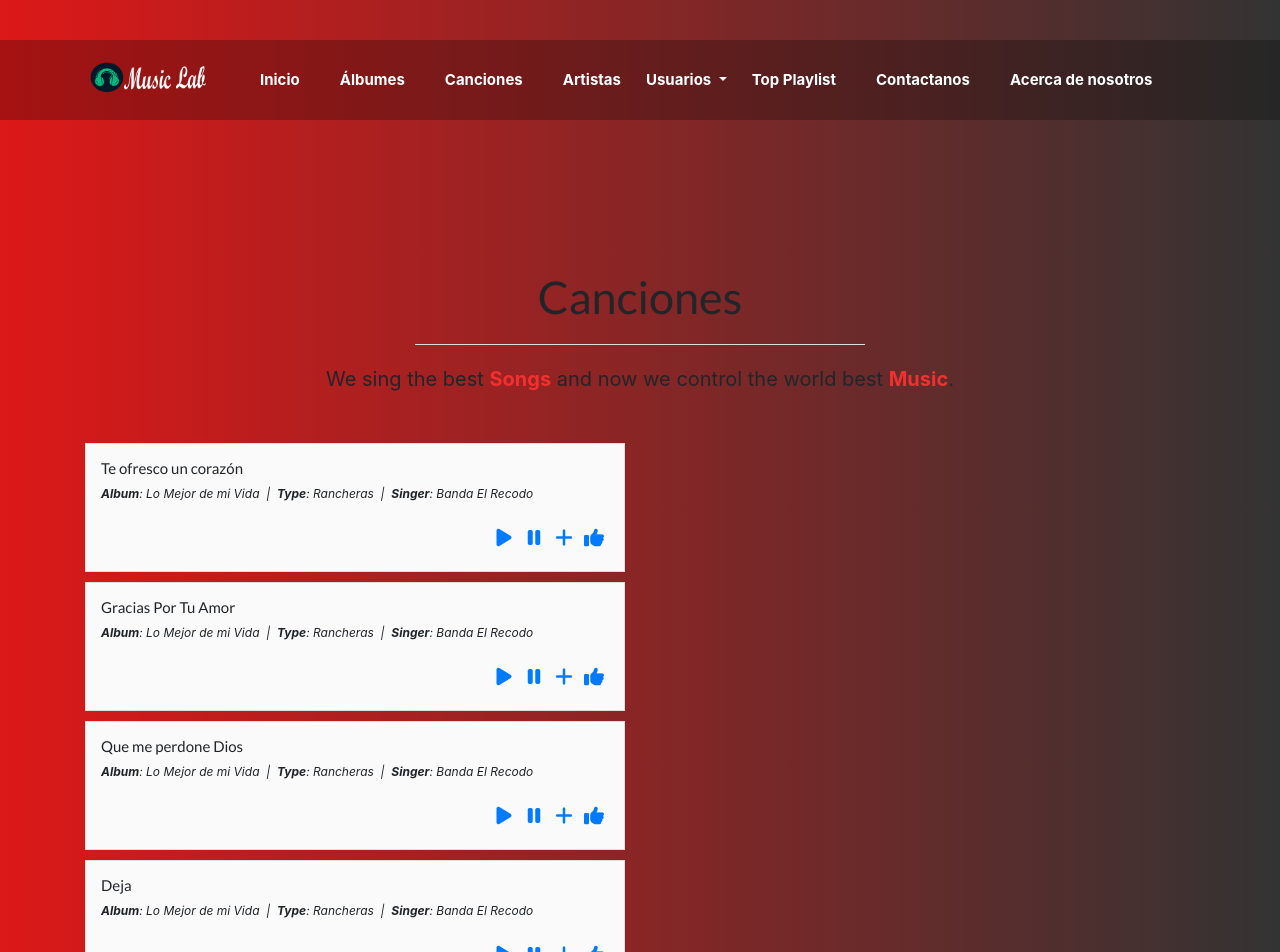
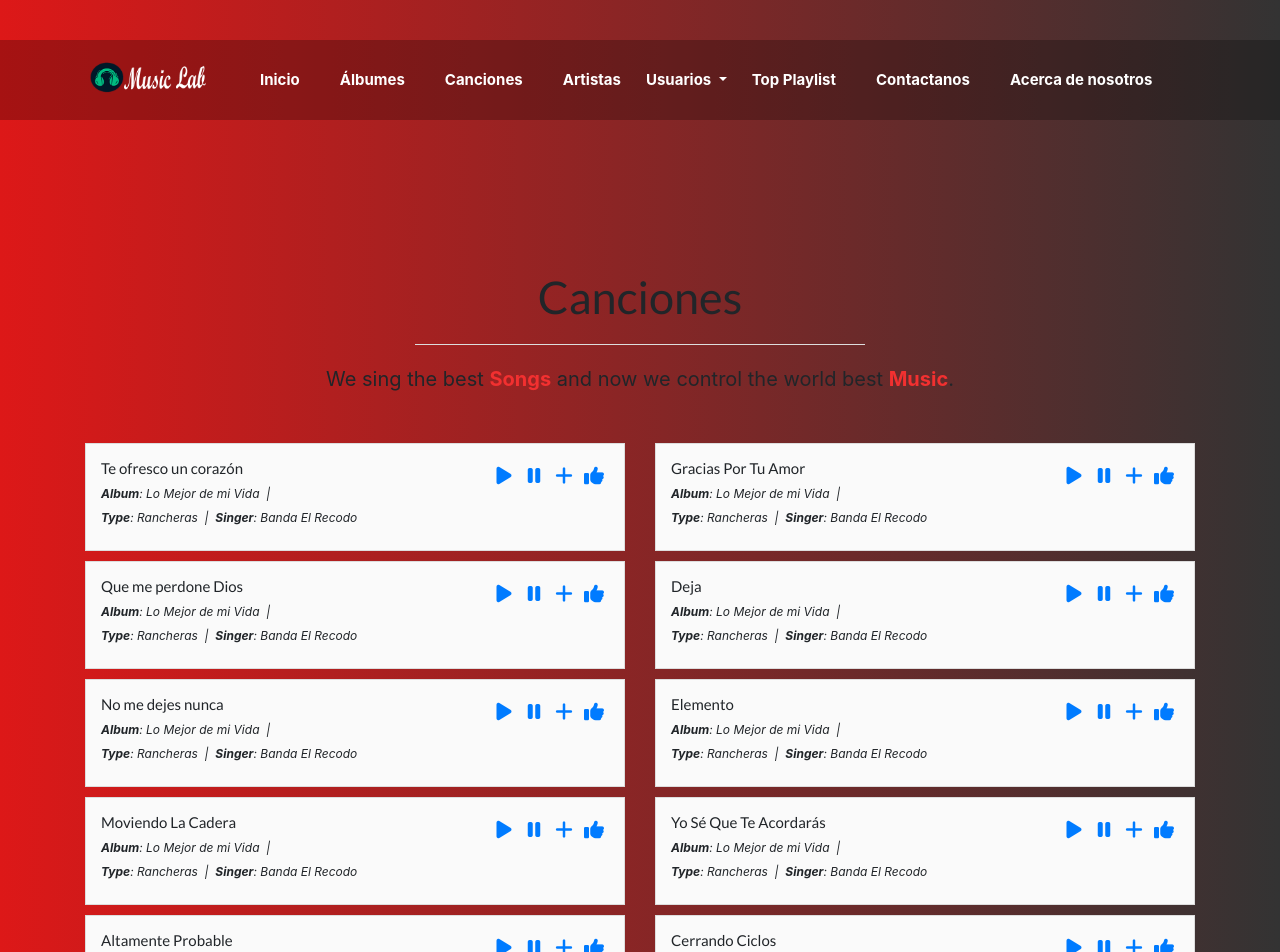
Before and after one commit to SOR7O/MusicaLabSH, an Angular app: page /Canciones in a window 1280 px wide. Shown: the top 952 px of the page. Built offline with nearby package versions, Linux system fonts and the light colour scheme.

Commit message:
actualizacion de vista de canciones

```diff
--- a/src/app/canciones/canciones.component.html
+++ b/src/app/canciones/canciones.component.html
@@ -26,17 +26,16 @@
         <!-- hero play list -->
         <div class="hero-playlist">
             <div class="row">
-
-                <div class="col-md-6 col-sm-6">
+                <div class="col-md-6 col-sm-6" *ngFor="let play of playlist; let i=index">
                     <!-- play list -->
                     <div class="playlist-content">
                         <ul class="list-unstyled">
-                            <li class="playlist-number" *ngFor="let play of playlist; let i=index">
+                            <li class="playlist-number" >
                                 <!-- song information -->
                                 <div class="song-info">
                                     <!-- song title -->
                                     <h4>{{play.name}}</h4>
-                                    <p><strong>Album</strong>: {{play.album}} &nbsp;|&nbsp; <strong>Type</strong>:
+                                    <p><strong>Album</strong>: {{play.album}} &nbsp;|&nbsp; <br> <strong>Type</strong>:
                                         {{play.type}}
                                         &nbsp;|&nbsp; <strong>Singer</strong>: {{play.singer}}</p>
 
```
